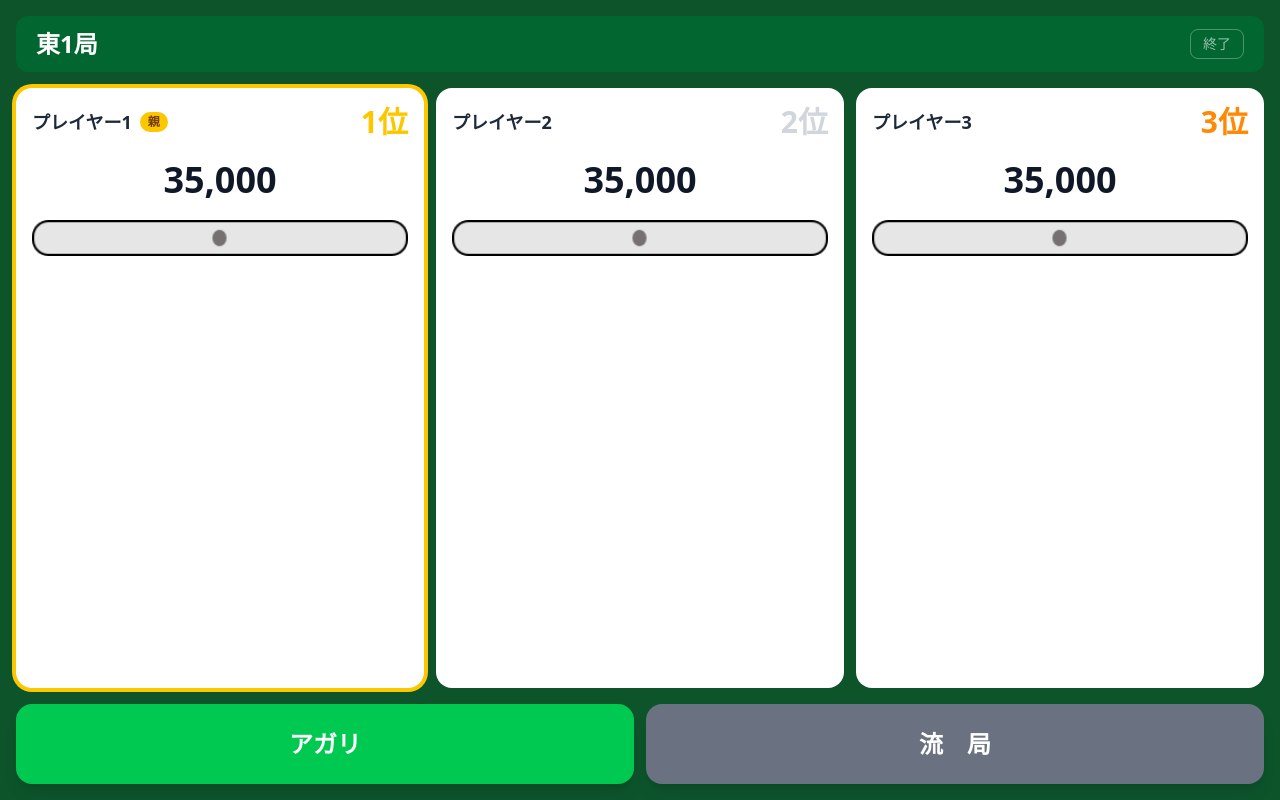
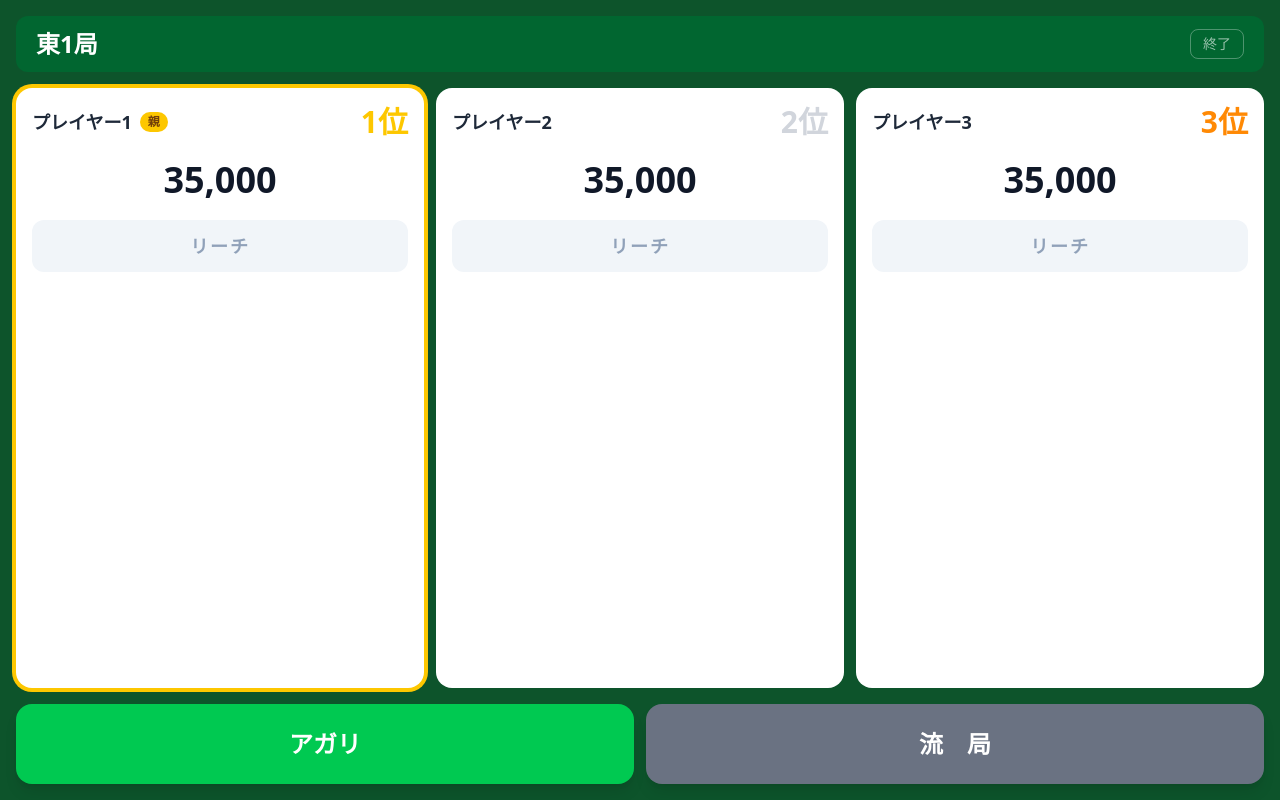
Before and after one commit to ejjima0630/mahjong, a React (Vite) app: page / in a window 1280 px wide. Both pictures are taken after a click on the button "ゲーム開始". Built offline with nearby package versions, Linux system fonts and the light colour scheme.

Commit message:
リーチボタンを画像からCSSベースのデザインに変更

```diff
--- a/src/components/PlayerCard.tsx
+++ b/src/components/PlayerCard.tsx
@@ -51,21 +51,19 @@ export function PlayerCard({ name, score, rank, isDealer, isRiichi, canRiichi, o
         </p>
       </div>
 
-      {/* リーチ棒 */}
+      {/* リーチボタン */}
       <button
         onClick={onRiichi}
         disabled={!isRiichi && !canRiichi}
-        className={`w-full transition-all duration-150 rounded-xl ${
-          !isRiichi && !canRiichi
-            ? 'opacity-30 cursor-not-allowed'
-            : 'hover:opacity-80 active:scale-95 cursor-pointer'
+        className={`w-full py-3 rounded-xl font-black text-lg tracking-widest transition-all duration-150 ${
+          isRiichi
+            ? 'bg-red-500 text-white shadow-lg shadow-red-300 scale-[1.02]'
+            : !canRiichi
+            ? 'bg-slate-100 text-slate-300 cursor-not-allowed'
+            : 'bg-slate-100 text-slate-400 hover:bg-slate-200 active:scale-95 cursor-pointer'
         }`}
       >
-        <img
-          src={isRiichi ? '/reach.png' : '/no_reach.png'}
-          alt={isRiichi ? 'リーチ中' : 'ノーリーチ'}
-          className="w-full object-contain"
-        />
+        リーチ
       </button>
     </div>
   )
```
